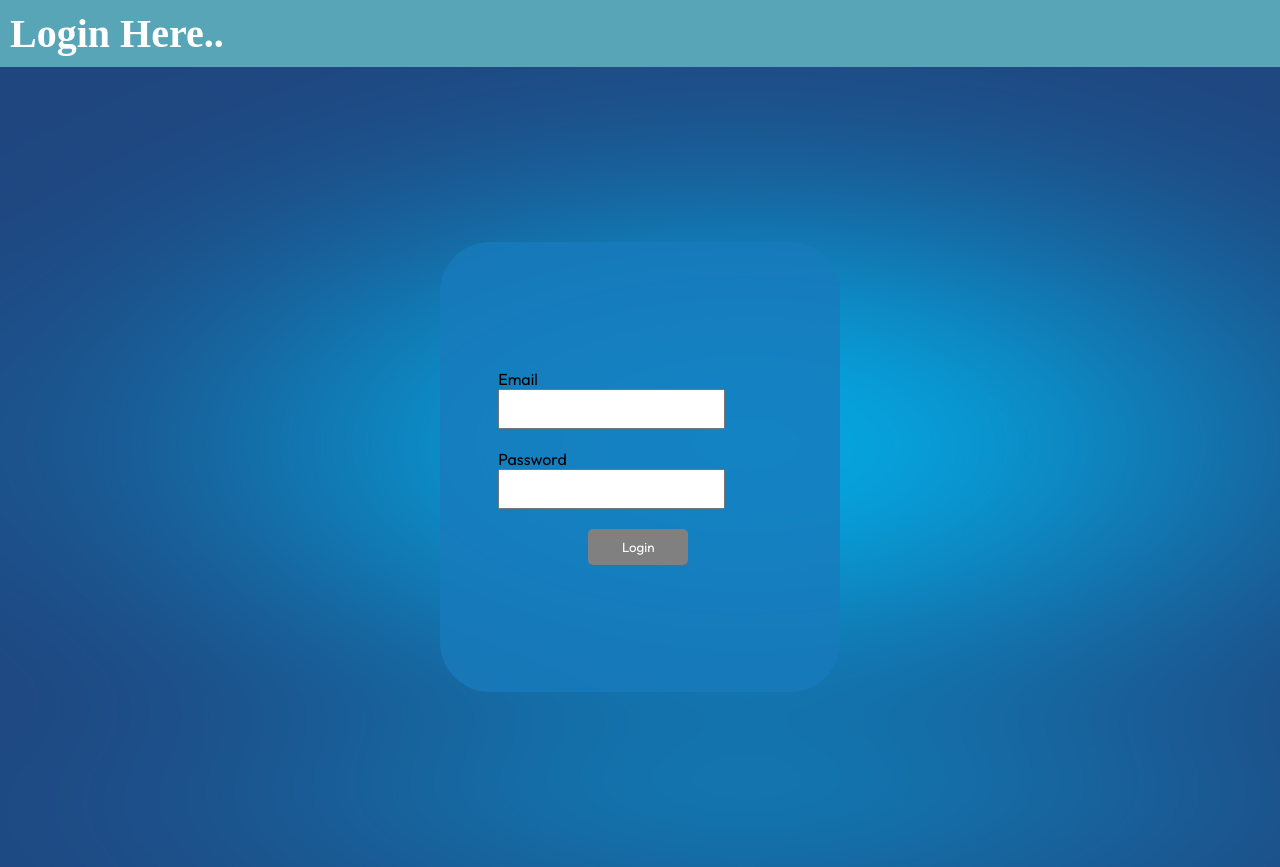
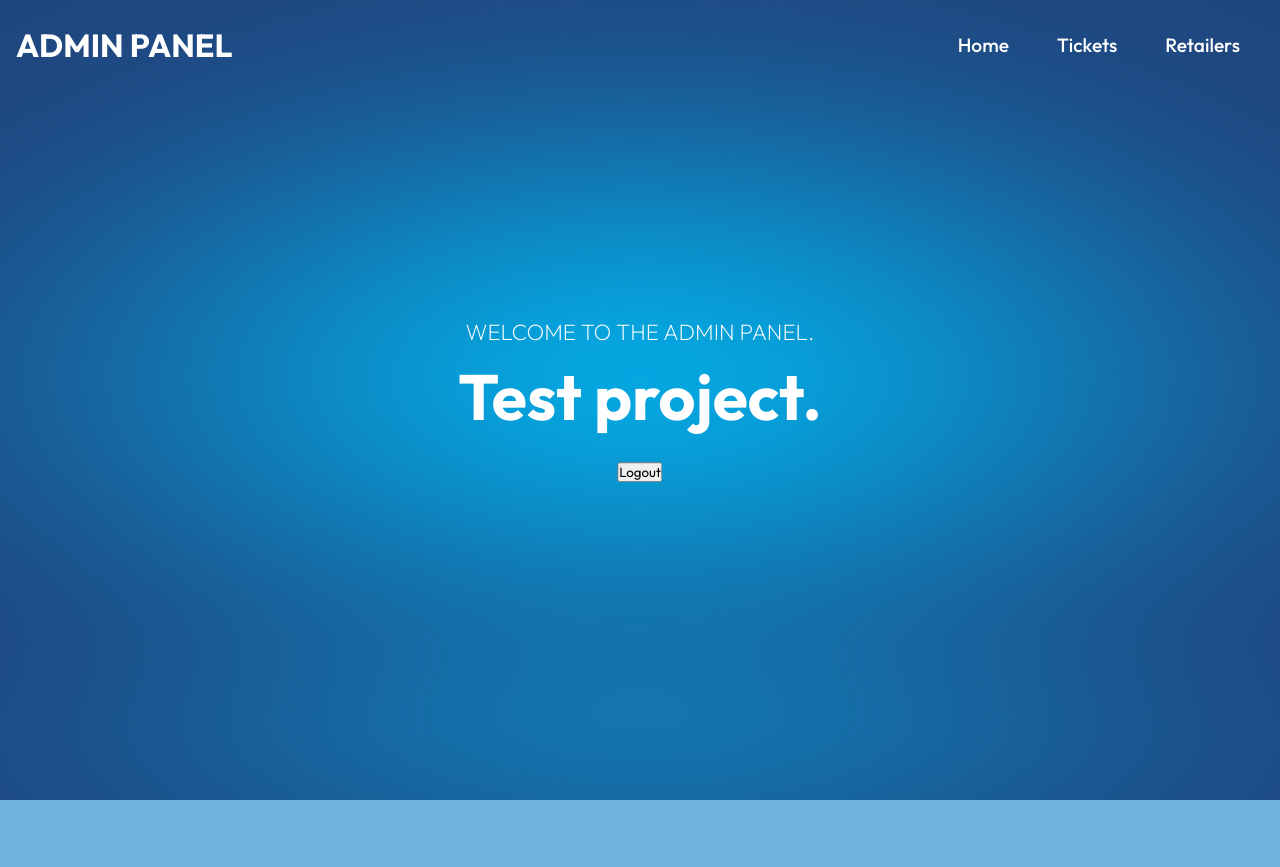
Before and after one commit to theProfficient/adminPanelForNewGame, a React (Create React App) app: page /home in a window 1280 px wide. Before the commit this address led to /. After the commit the page ends 804 px from the top, so only its background shows below. Built offline with nearby package versions, Linux system fonts and the light colour scheme; sample sign-in values are in the browser's storage.

Commit message:
add bg image

```diff
--- a/src/App.css
+++ b/src/App.css
@@ -1,3 +1,5 @@
+@import url('../assets/background-image.jpg');
+
 .App {
   text-align: center;
 }
@@ -14,7 +16,10 @@
 }
 
 .App-header {
-  background-color: #282c34;
+  background-image: url('./assets//blue2.jpg');
+  background-size: cover; /* Adjust the background size to cover the entire header */
+  background-position: center; /* Center the background image */
+  background-repeat: no-repeat; /* Prevent the background image from repeating */
   min-height: 100vh;
   display: flex;
   flex-direction: column;
@@ -36,3 +41,8 @@
     transform: rotate(360deg);
   }
 }
+
+.app-container {
+  background-size: cover;
+  background-position: center;
+}
--- a/src/App.js
+++ b/src/App.js
@@ -1,28 +1,39 @@
-import React, { useState } from "react";
+import React, { useState, useEffect } from "react";
 import { Route, Routes, Navigate } from "react-router-dom";
 import BasicForm from "./components/forms/basicForm";
 import Home from "./routes/Home";
 import Ticket from "./routes/Ticket";
-import TicketHistoryData from "./components/tickets/TicketHistoryData"
-import RetailersContent from "./components/retailers/RetailersContent"
-import RetailersHistory from "./components/retailers/RetailersHistory"
+import TicketHistoryData from "./components/tickets/TicketHistoryData";
+import RetailersContent from "./components/retailers/RetailersContent";
+import RetailersHistory from "./components/retailers/RetailersHistory";
+import IntroImage from "./assets/blue2.jpg"; // Import the image here
+import "./components/allTableStyle.css/AppStyle.css"; // Import the CSS file
 
 function App() {
-  const [isLoggedIn, setIsLoggedIn] = useState(false);
+  // Check if there's a login status stored in the browser storage
+  const initialLoginStatus = localStorage.getItem("isLoggedIn") === "true";
+
+  const [isLoggedIn, setIsLoggedIn] = useState(initialLoginStatus);
   const handleLogin = () => {
     setIsLoggedIn(true);
   };
 
+  // Update the browser storage whenever the login status changes
+  useEffect(() => {
+    localStorage.setItem("isLoggedIn", isLoggedIn);
+  }, [isLoggedIn]);
+
   return (
+    <div className="app-container" style={{ backgroundImage: `url(${IntroImage})` }}>
       <>
         <Routes>
           <Route
             path="/"
             element={
-            !isLoggedIn ? (
+              isLoggedIn ? (
+                <Navigate to="/home" />
+              ) : (
                 <BasicForm onLogin={handleLogin} />
-            ) : (
-              <Navigate to="/home" />
               )
             }
           />
@@ -38,11 +49,11 @@ function App() {
             path="/home"
             element={isLoggedIn ? <Home /> : <Navigate to="/" />}
           />
-        <Route path="/ticketData/ticket" element={<TicketHistoryData/>} />
+          <Route path="/ticketData/ticket" element={<TicketHistoryData />} />
           <Route path="/retailer/RetailersHistory" element={<RetailersHistory />} />
         </Routes>
-
       </>
+    </div>
   );
 }
 
--- a/src/components/HeroImage.js
+++ b/src/components/HeroImage.js
@@ -1,24 +1,37 @@
 import "./HeroImageStyle.css";
+import React, { useState } from 'react';
+import { Link, useNavigate } from "react-router-dom";
 
-import React from 'react'
-
-import IntroImage from "../assets/blue2.jpg"
-import { Link } from "react-router-dom";
+import IntroImage from "../assets/blue2.jpg";
 
 const HeroImage = () => {
+  const navigate = useNavigate();
+  const [isLoggedIn, setIsLoggedIn] = useState(localStorage.getItem("isLoggedIn") === "true");
+
+  const handleLogout = () => {
+    // Clear the login status in the browser storage and set isLoggedIn to false
+    localStorage.setItem("isLoggedIn", "false");
+    setIsLoggedIn(false);
+
+    // Redirect to the login page after logout
+    navigate("/");
+  };
+
   return (
     <div className="hero">
-<div className="mask">
-    <img className="into-img"
-    src= {IntroImage} alt="IntroImage"/>
-</div>
-<div className="content">
-    <p>  Welcome to the admin panel.</p>
-    <h1> Test project.</h1>
-</div>
+      <div className="mask">
+        <img className="into-img" src={IntroImage} alt="IntroImage" />
+      </div>
+      <div className="content">
+        <p>Welcome to the admin panel.</p>
+        <h1>Test project.</h1>
+        {isLoggedIn && (
+          // Show the logout button only if the user is logged in
+          <button onClick={handleLogout}>Logout</button>
+        )}
+      </div>
+    </div>
+  );
+};
 
-    </div>
-  )
-}
-
-export default HeroImage
+export default HeroImage;
--- a/src/components/HeroImage2.js
+++ b/src/components/HeroImage2.js
@@ -1,5 +1,4 @@
 import "./HeroImageStyle2.css"
-
 import React, { Component } from 'react'
 
 
--- /dev/null
+++ b/src/components/allTableStyle.css/AppStyle.css
@@ -0,0 +1,4 @@
+.app-container {
+    background-size: cover;
+    background-position: center;
+  }
--- a/src/components/allTableStyle.css/TableDataStyle.css
+++ b/src/components/allTableStyle.css/TableDataStyle.css
@@ -1,3 +1,4 @@
+
 .table {
     width: 100%;
     border-collapse: collapse;
--- a/src/components/forms/basicForm.js
+++ b/src/components/forms/basicForm.js
@@ -15,7 +15,6 @@ export const BasicForm = ({ onLogin }) => {
     e.preventDefault();
 
     try {
-      // const response = await axios.post('https://snakeladder-c5dz.onrender.com/login', { email, password });
       const response = await axios.post('https://snakeladder1.azurewebsites.net/login', { email, password });
       const { data } = response;
       console.log("email>>>>>>>>>", email, "password>>>>>>>>>", password);
--- a/src/components/retailers/RetailersContentStyle.css
+++ b/src/components/retailers/RetailersContentStyle.css
@@ -1,3 +1,4 @@
+
 .table {
     width: 100%;
     border-collapse: collapse;
```
Lines whose indentation alone changed are shown as unchanged.
